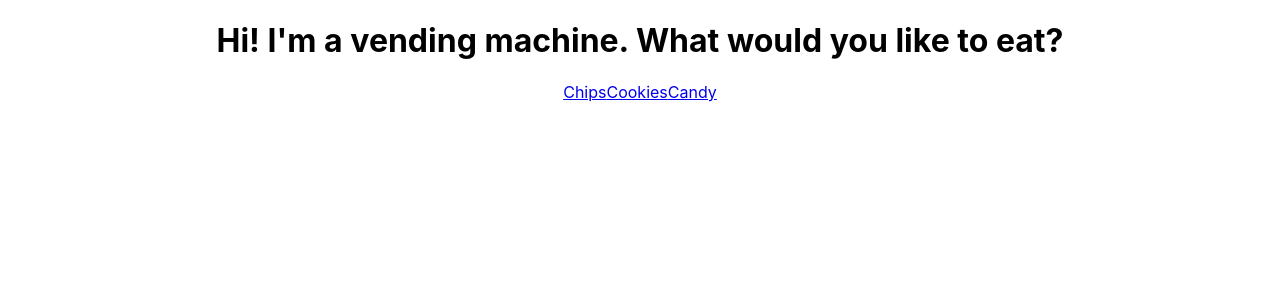
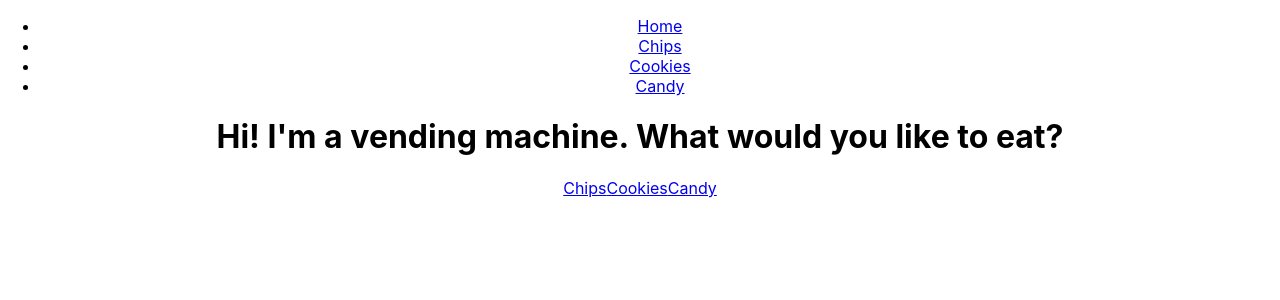
Before and after one commit to Guillermo-Martin/react-router-vending-machine, a React (Create React App) app: page / in a window 1280 px wide. Shown: the top 300 px of the page. Built offline with nearby package versions, Linux system fonts and the light colour scheme.

Commit message:
Create and render Navbar component

```diff
--- a/src/App.js
+++ b/src/App.js
@@ -1,4 +1,5 @@
 import React from 'react';
+import Navbar from './components/Navbar';
 import VendingMachine from './components/VendingMachine';
 import Chips from './components/Chips';
 import Cookies from './components/Cookies';
@@ -9,8 +10,9 @@ import './App.css';
 function App() {
   return (
     <div className="App">
+
       <Router>
-
+        <Navbar />
         <Route exact path="/" component={VendingMachine} />
         <Route exact path="/chips" component={Chips} />
         <Route exact path="/cookies" component={Cookies} />
--- /dev/null
+++ b/src/components/Navbar.js
@@ -0,0 +1,17 @@
+import React from 'react';
+import { Link } from 'react-router-dom';
+
+function Navbar() {
+  return (
+    <div>
+      <ul>
+        <li><Link to="/">Home</Link></li>
+        <li><Link to="/chips">Chips</Link></li>
+        <li><Link to="/cookies">Cookies</Link></li>
+        <li><Link to="/candy">Candy</Link></li>
+      </ul>
+    </div>
+  );
+}
+
+export default Navbar;
```
